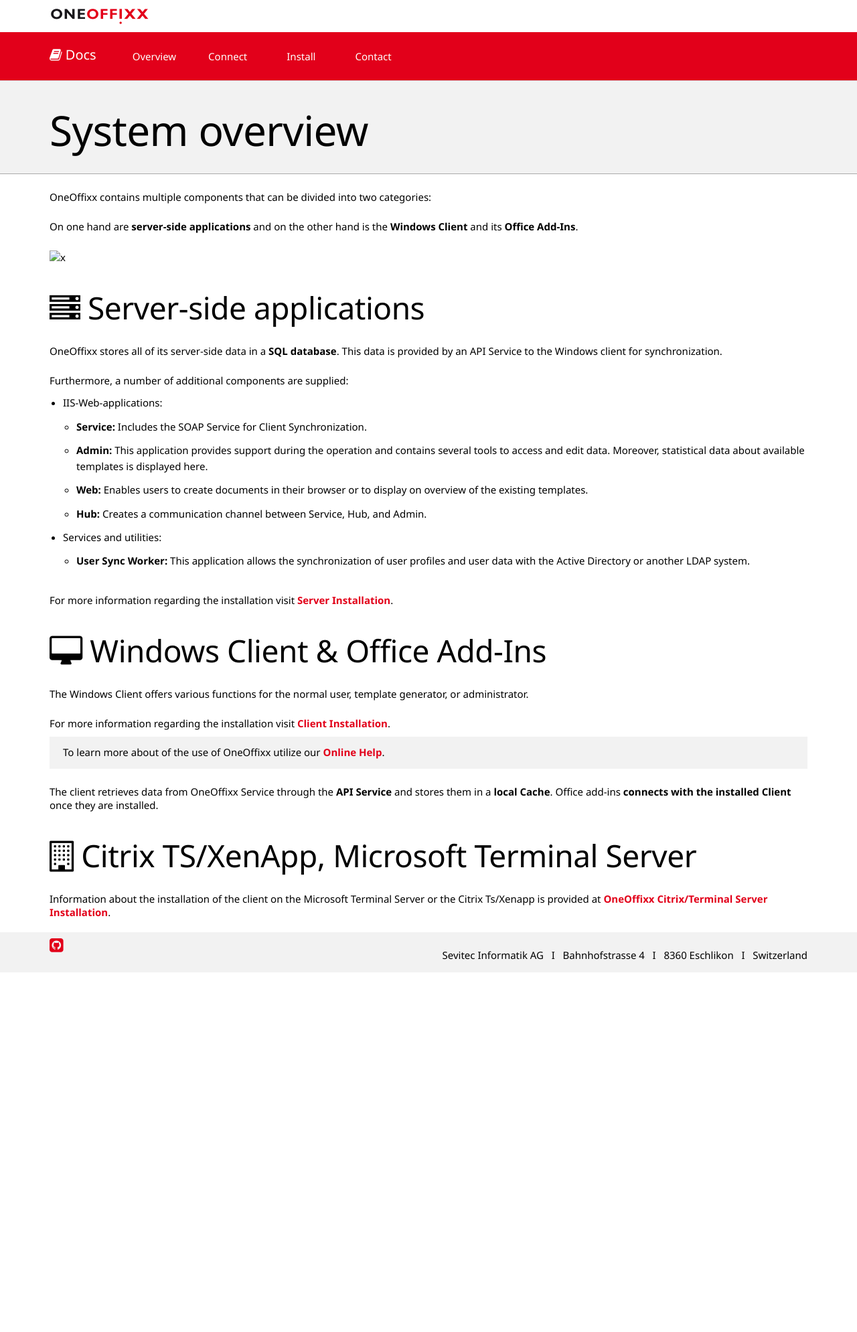
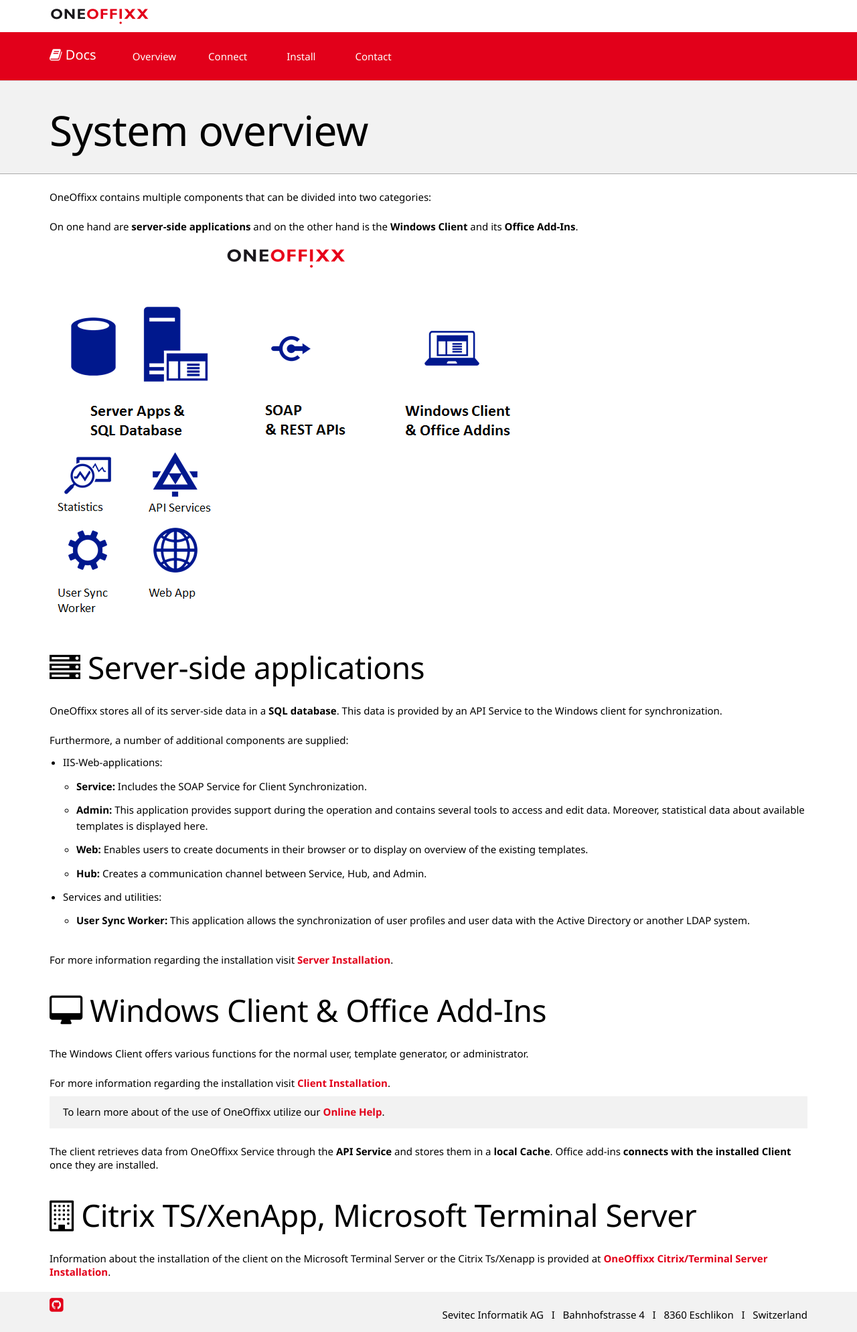
Before and after one commit to primesoft-group/oneoffixx-docs, a Jekyll site: the page built from _pages/install/en/overview.md, in a window 1280 px wide. Shown: the whole page at 67% size. Built offline with Jekyll 4.4.1, drawn with Linux system fonts in a browser that asks for light colours; nearby versions of some CDN libraries; some web fonts are replaced; before the commit the page ends 1452 px from its top, so only the background shows below that.

Commit message:
Update overview.md

```diff
--- a/_pages/install/en/overview.md
+++ b/_pages/install/en/overview.md
@@ -8,7 +8,7 @@
 
 On one hand are __server-side applications__ and on the other hand is the __Windows Client__ and its __Office Add-Ins__.
 
-![x]({{ site.baseurl }}/assets/content-images/install/en/install-overview.png "Installationskomponenten - Übersicht")
+![x]({{ site.baseurl }}/assets/content-images/install/de/install-overview.png "Installationskomponenten - Übersicht")
 
 ## <i class="fa fa-server" aria-hidden="true"></i> Server-side applications
 
```
